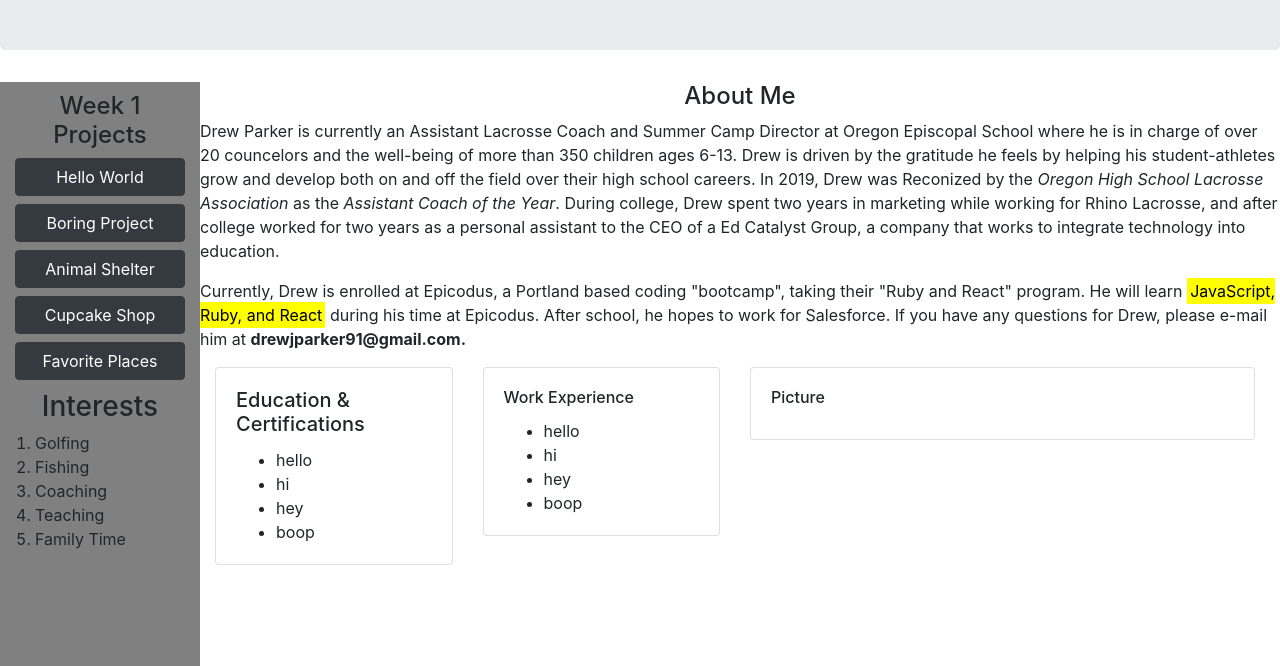
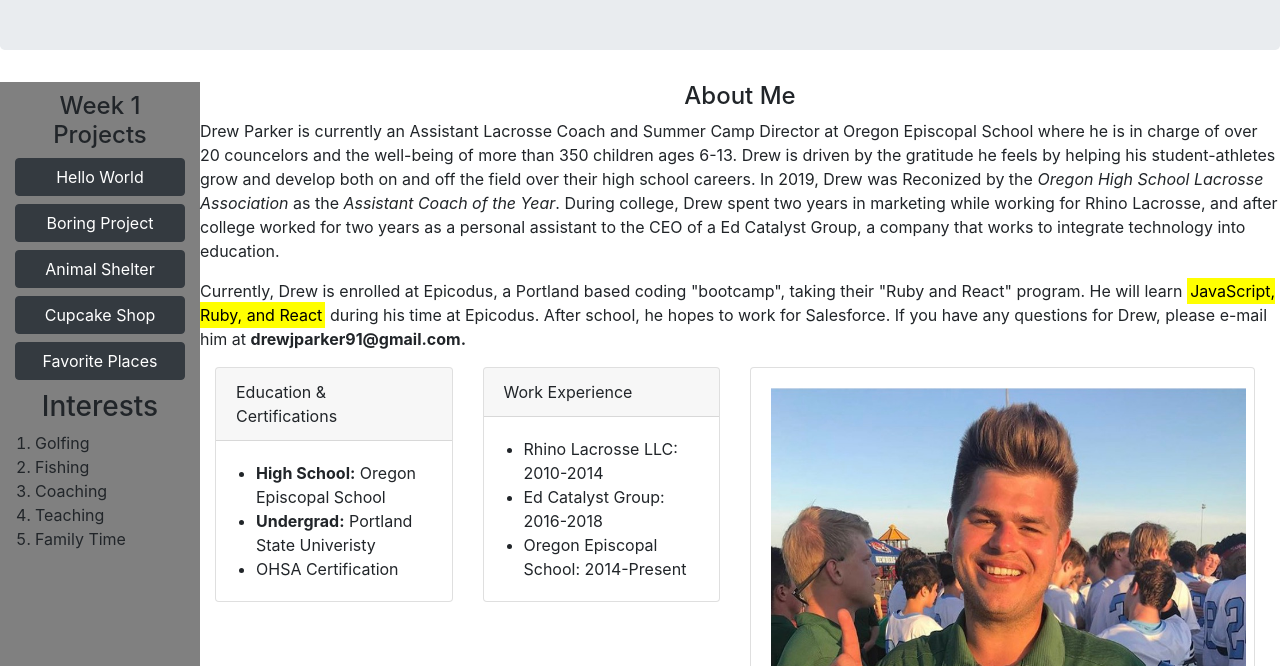
Before and after one commit to drewjparker91/Friday_Project_1, a plain HTML site: page index.html in a window 1280 px wide. Shown: the part 134-800 px from the top of the page. Drawn offline with Linux system fonts and the light colour scheme.

Commit message:
Add card headers and card content

```diff
--- a/css/styles.css
+++ b/css/styles.css
@@ -44,3 +44,12 @@ span {
 .row {
   padding-right: 10px;
 }
+
+img {
+  width: 475px;
+  height: 500px;
+}
+
+.card-text {
+  padding-left: 20px;
+}
--- a/index.html
+++ b/index.html
@@ -41,34 +41,36 @@
   <div class="row">
     <div class="col-3">
       <div class="card">
+        <div class="card-header">
+            Education & Certifications
+        </div>
         <div class="card-body">
-          <h5 class="card-title">Education & Certifications</h5>
-            <ul class="card-text">
-              <li>hello</li>
-              <li>hi</li>
-              <li>hey</li>
-              <li>boop</li>
-            </ul>
+          <ul class="card-text">
+            <li><strong>High School:</strong> Oregon Episcopal School</li>
+            <li><strong>Undergrad:</strong> Portland State Univeristy</li>
+            <li>OHSA Certification</li>
+          </ul>
         </div>
       </div>
     </div>
     <div class="col-3">
       <div class="card">
+        <div class="card-header">
+          Work Experience
+        </div>
         <div class="card-body">
-          <h6 class="card-title">Work Experience</h6>
-            <ul class="card-text">
-              <li>hello</li>
-              <li>hi</li>
-              <li>hey</li>
-              <li>boop</li>
-            </ul>
+          <ul class="card-text">
+            <li>Rhino Lacrosse LLC: 2010-2014</li>
+            <li>Ed Catalyst Group: 2016-2018</li>
+            <li>Oregon Episcopal School: 2014-Present</li>
+          </ul>
         </div>
       </div>
     </div>
     <div class="col-6">
       <div class="card">
         <div class="card-body">
-          <h6 class="card-title">Picture</h6>
+          <img src="img/Drew.jpg" alt="A Photo of Drew Parker.">
         </div>
       </div>
     </div>
```
